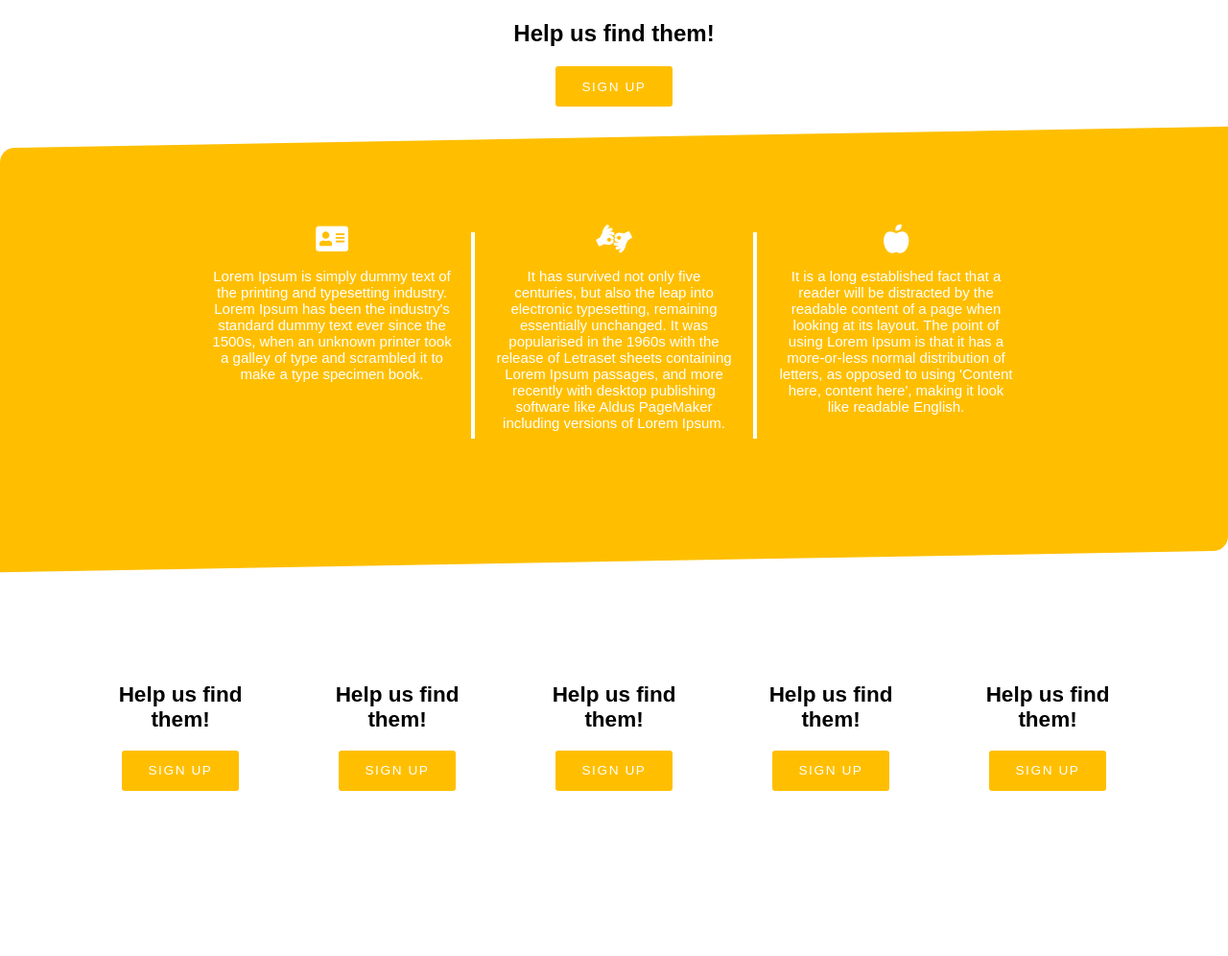
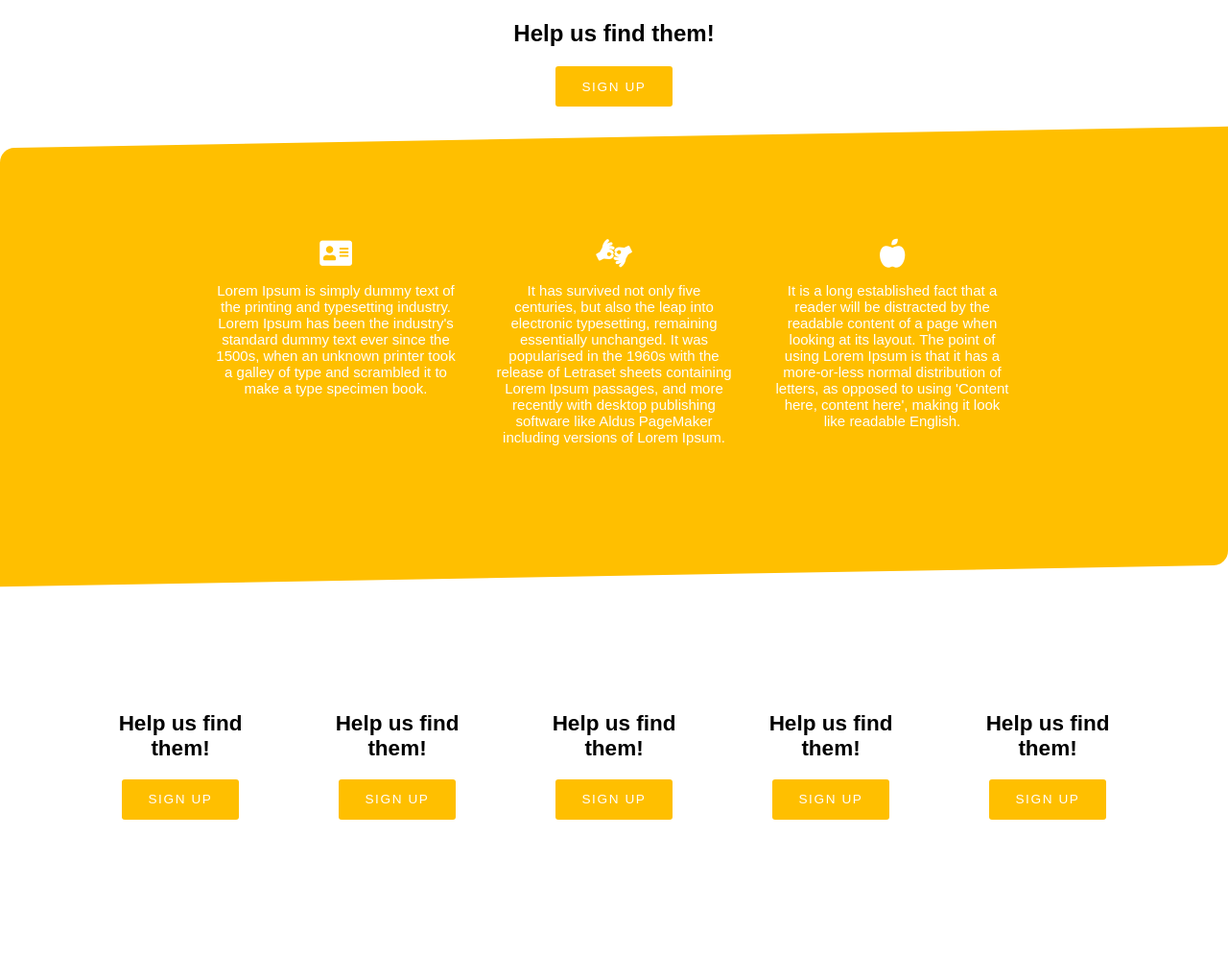
Before and after one commit to emilianraduu/LostPets, a PHP site: page / in a window 1280 px wide. Shown: the part 544-1540 px from the top of the page at 96% size. Run offline with PHP 8.4, Linux system fonts and the light colour scheme.

Commit message:
login not done

```diff
--- a/css/style.css
+++ b/css/style.css
@@ -256,7 +256,7 @@ footer {
 }
 
 footer .paragraphs {
-    padding: auto 0;
+    padding: 3em 0;
     margin-bottom: 0;
 }
 
@@ -309,7 +309,7 @@ footer .fa {
     color: #006064;
     padding: 0;
     margin: 0;
-    transition: all 0;
+    transition: none;
 }
 
 .account:hover {
--- a/index.html
+++ b/index.html
@@ -13,13 +13,13 @@
 <body>
     <header>
         <nav>
-            <a href="">
+            <a href="./index.html">
                 <div class="logo">
 
                 </div>
             </a>
             <div class="navigation">
-                <div class="non-mobile">
+                <ul class="non-mobile">
                     <li>
                         <div class="selection">
                             <a href="#"> <i class="fa fa-home" aria-hidden="true"></i>Home</a>
@@ -30,7 +30,7 @@
                         </div>
                     </li>
                     <li>
-                        <div class="selection"><a href="#"><i class="fa fa-user" aria-hidden="true"></i>Account</a>
+                        <div class="selection"><a href="./log.html"><i class="fa fa-user" aria-hidden="true"></i>Account</a>
                         </div>
                     </li>
                     <li>
@@ -38,13 +38,13 @@
                         </div>
                     </li>
 
-                </div>
-                <div class="mobile">
+                </ul>
+                <ul class="mobile">
                     <li>
                         <div id="selection"> <a href="#"><i class="fa fa-bars fa-2x" aria-hidden="true"></i></a>
                         </div>
                     </li>
-                </div>
+                </ul>
             </div>
         </nav>
     </header>
@@ -61,29 +61,29 @@
         </h2>
         <button>Sign up</button>
         <div class="orange-container">
-            <div class="paragraphs">
+            <ul class="paragraphs">
                 <li>
                     <i class="fa fa-address-card fa-2x"></i>
                     <p>Lorem Ipsum is simply dummy text of the printing and typesetting industry. Lorem Ipsum has been the industry's standard dummy text ever since the 1500s, when an unknown printer took a galley of type and scrambled it to make a type
                         specimen book.
                     </p>
                 </li>
-                <hr>
+
                 <li>
                     <i class="fa fa-american-sign-language-interpreting fa-2x"></i>
                     <p>It has survived not only five centuries, but also the leap into electronic typesetting, remaining essentially unchanged. It was popularised in the 1960s with the release of Letraset sheets containing Lorem Ipsum passages, and more
                         recently with desktop publishing software like Aldus PageMaker including versions of Lorem Ipsum.</p>
                 </li>
-                <hr>
+
                 <li>
                     <i class="fa fa-apple-alt fa-2x"></i>
                     <p>It is a long established fact that a reader will be distracted by the readable content of a page when looking at its layout. The point of using Lorem Ipsum is that it has a more-or-less normal distribution of letters, as opposed to
                         using 'Content here, content here', making it look like readable English. </p>
                 </li>
-            </div>
+            </ul>
         </div>
         <div class="no-container">
-            <div class="paragraphs">
+            <ul class="paragraphs">
                 <li>
                     <h2>
                         Help us find them!
@@ -116,11 +116,11 @@
                 </li>
 
 
-            </div>
+            </ul>
         </div>
 
         <div class="cyan-container">
-            <div class="paragraphs">
+            <ul class="paragraphs">
 
 
                 <li>
@@ -128,11 +128,11 @@
                     <iframe src="https://www.openstreetmap.org/export/embed.html?bbox=27.319908142089847%2C47.0579608565377%2C27.814292907714847%2C47.23472275076704&amp;layer=mapnik" style="border: 1px solid black"></iframe><br/>
                 </li>
 
-            </div>
+            </ul>
         </div>
     </div>
     <footer>
-        <div class="paragraphs">
+        <ul class="paragraphs">
             <li>
                 <div class="footer_contact">
                     <p>Ne puteti gasi la adresa de mail:</p>
@@ -188,7 +188,7 @@
 
 
             </li>
-        </div>
+        </ul>
 
     </footer>
 </body>
--- a/log.html
+++ b/log.html
@@ -13,7 +13,7 @@
 <body>
     <header>
         <nav>
-            <a href="">
+            <a href="./index.html">
                 <div class="logo">
 
                 </div>
```
